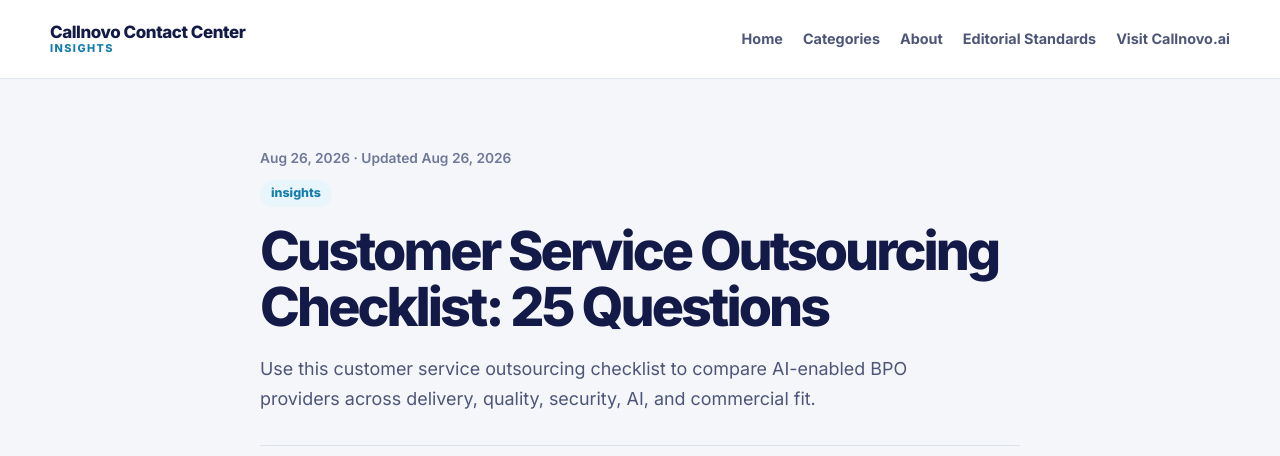
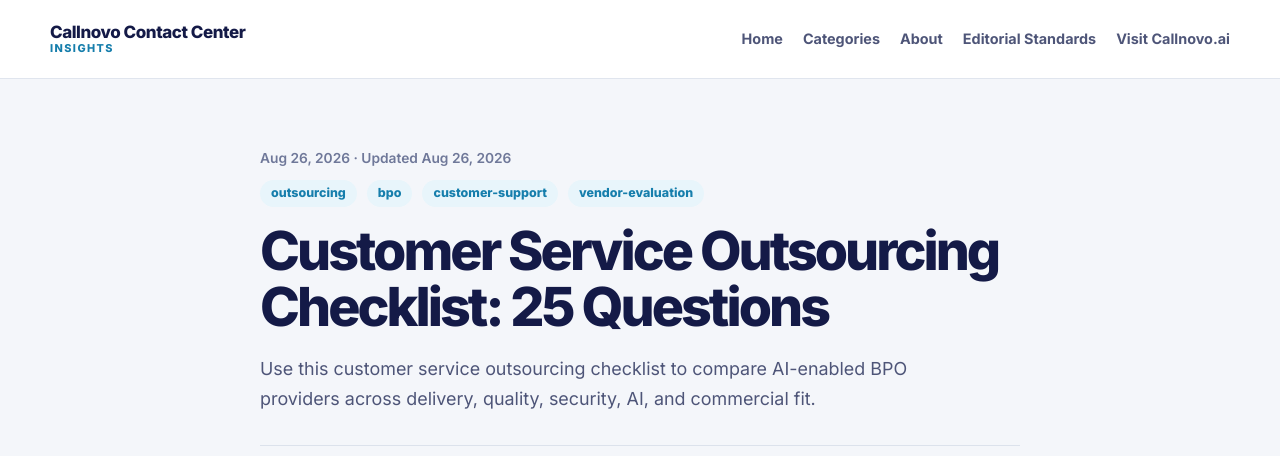
Before and after one commit to callnovo-cc/blog, a Jekyll site: the page built from _posts/2026-08-26-customer-service-outsourcing-checklist.md, in a window 1280 px wide and 900 px high, cut to the strip 0-456 px from the top of the window. Built offline with Jekyll 4.4.1, drawn with Linux system fonts in a browser that asks for light colours.

Commit message:
Update 2026-08-26-customer-service-outsourcing-checklist.md

```diff
--- a/_posts/2026-08-26-customer-service-outsourcing-checklist.md
+++ b/_posts/2026-08-26-customer-service-outsourcing-checklist.md
@@ -4,7 +4,7 @@ description: "Use this customer service outsourcing checklist to compare AI-enab
 slug: "customer-service-outsourcing-checklist"
 date: 2026-08-26
 last_modified_at: 2026-08-26
-categories: [insights]
+categories: [outsourcing, bpo, customer-support, vendor-evaluation]
 tags: [outsourcing-checklist, bpo-evaluation, ai-customer-service, vendor-selection]
 author:
   name: "Vince Lupe"
```
